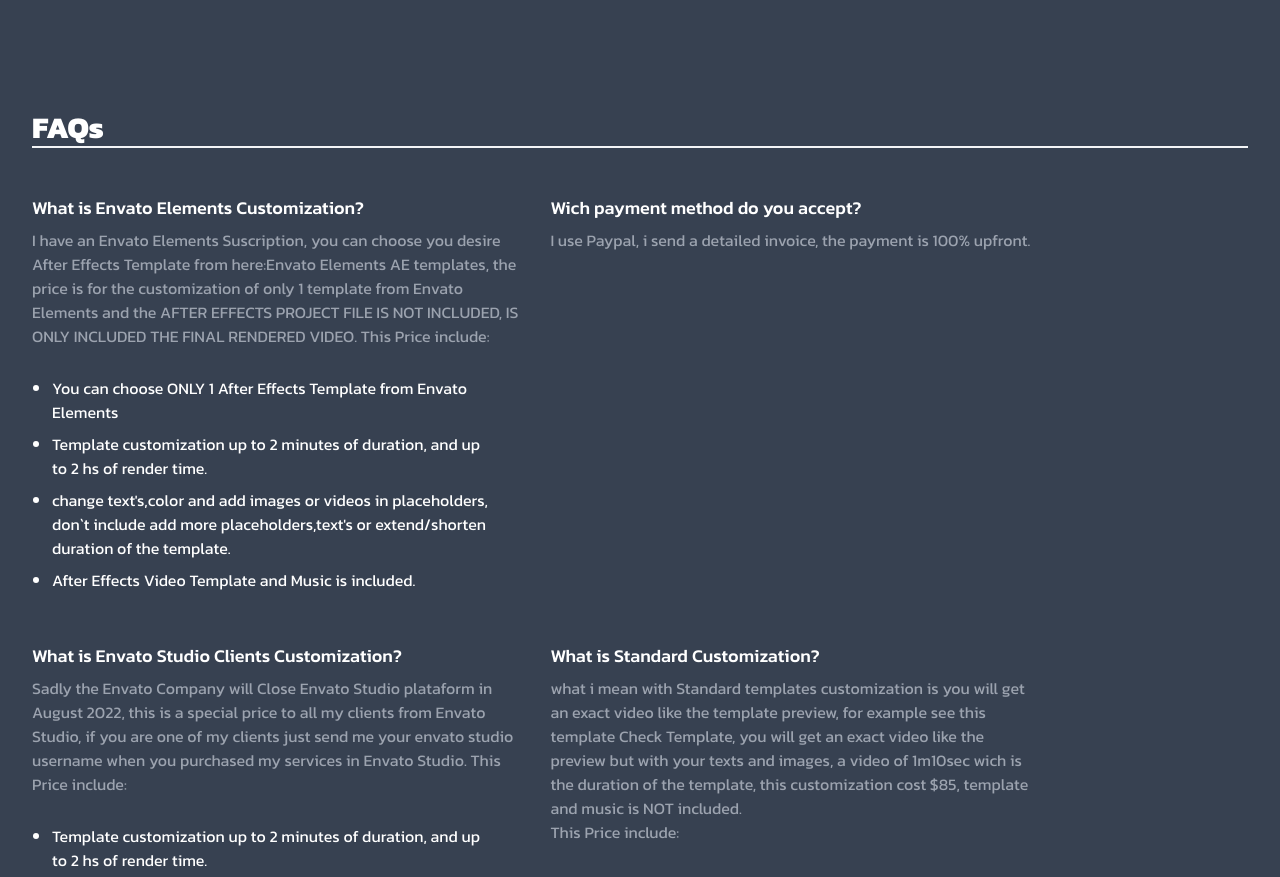
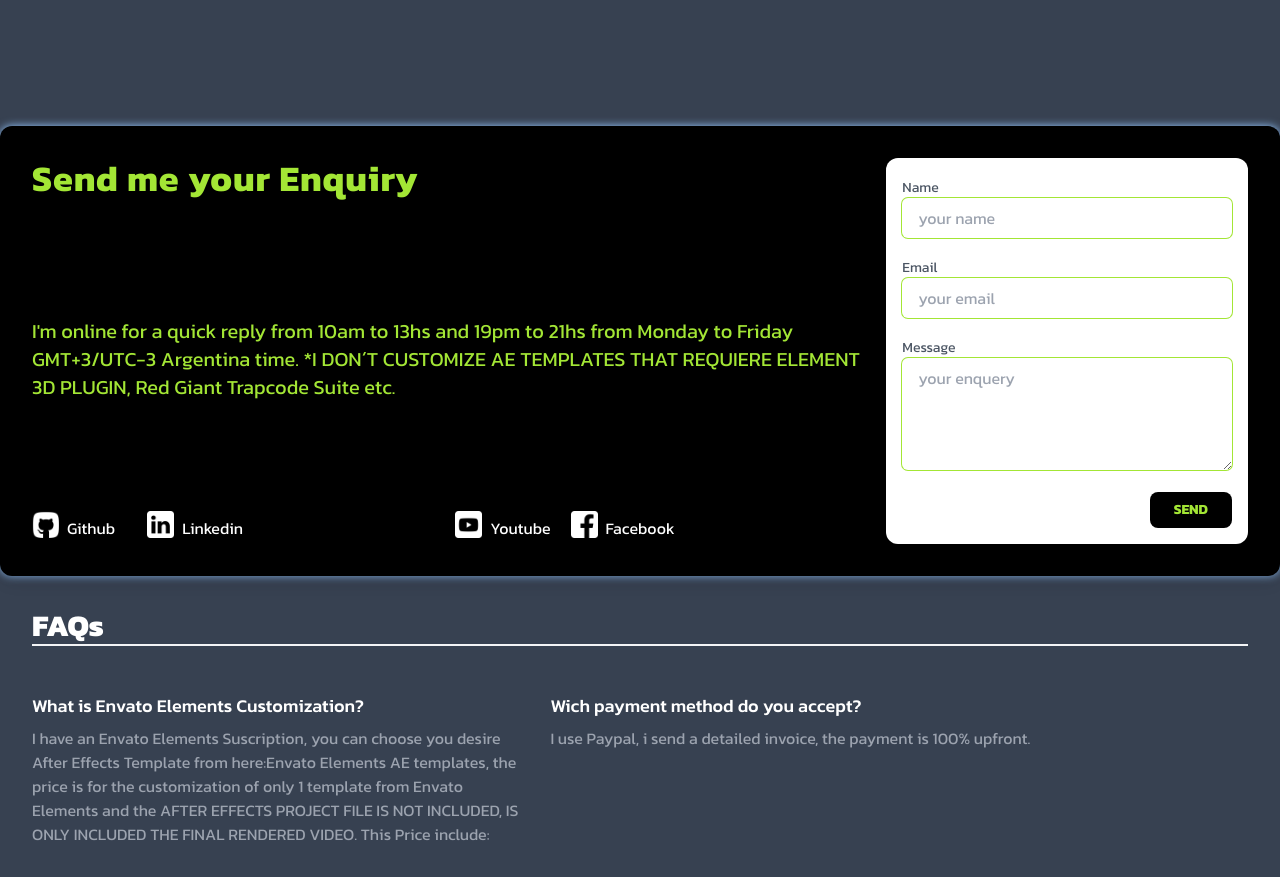
Before and after one commit to gfxargentina/blog-graphcms-gfxargentina, a Next.js app: page /gfxmotion in a window 1280 px wide. Shown: the part 2182-3059 px from the top of the page. Built offline with nearby package versions, Linux system fonts and the light colour scheme; no server answers.

Commit message:
add contact form in gfxmotion page

```diff
--- a/pages/gfxmotion.jsx
+++ b/pages/gfxmotion.jsx
@@ -2,6 +2,7 @@
 
 import ReactPlayer from 'react-player'
 import Modal from '../components/Modal'
+import ContactGfx from '../sections/ContactGfx'
 
 function Gfxmotion() {
   //pone en true la prop que se le pasa al componente Modal
@@ -341,6 +342,8 @@
         </div>
       </div>
 
+      <ContactGfx />
+
       {/* FAQS */}
 
       <div class="flex flex-col p-2 md:mx-auto md:max-w-screen-xl md:p-8">
--- /dev/null
+++ b/sections/ContactGfx.jsx
@@ -0,0 +1,270 @@
+import React, { useState } from 'react'
+import Image from 'next/image'
+import facebook from '../public/facebook2.png'
+import youtube from '../public/youtube2.png'
+import linkedin from '../public/linkedin2.png'
+import github from '../public/github2.png'
+import { useFormik } from 'formik'
+import emailjs from 'emailjs-com'
+
+const ContactGfx = () => {
+  const [alert, setAlert] = useState(false)
+  const formik = useFormik({
+    initialValues: {
+      nombre: '',
+      email: '',
+      mensaje: '',
+    },
+    onSubmit: (values) => {
+      // fetch('/api/mail', {
+      //   method: 'post',
+      //   body: JSON.stringify(values),
+      // })
+      sendEmail(values)
+
+      formik.resetForm()
+      setAlert(true)
+      setTimeout(() => {
+        setAlert(false)
+      }, 5000)
+    },
+  })
+
+  const sendEmail = (e) => {
+    emailjs
+      .sendForm(
+        process.env.NEXT_PUBLIC_SERVICE_ID,
+        'gfxargentina',
+        '#contact-form',
+        process.env.NEXT_PUBLIC_YOUR_PUBLIC_KEY
+      )
+      .then(
+        (result) => {
+          console.log(result.text)
+        },
+        (error) => {
+          console.log(error.text)
+        }
+      )
+  }
+
+  return (
+    <div className="mt-12 flex w-full items-center justify-center">
+      <div className="relative">
+        <div className="absolute inset-0 rounded-xl bg-blue-300 blur-sm"></div>
+        <div className="relative flex w-full max-w-7xl  flex-col space-y-6 rounded-xl bg-black  p-8 text-white shadow-lg md:flex-row md:space-x-6 md:space-y-0  ">
+          <div className="flex flex-col justify-between space-y-10">
+            <h1 className="text-4xl font-bold tracking-wide text-lime-400 ">
+              Send me your Enquiry
+            </h1>
+            <p className="w-auto pt-2 text-xl text-lime-400">
+              I'm online for a quick reply from 10am to 13hs and 19pm to 21hs
+              from Monday to Friday GMT+3/UTC-3 Argentina time. *I DON´T
+              CUSTOMIZE AE TEMPLATES THAT REQUIERE ELEMENT 3D PLUGIN, Red Giant
+              Trapcode Suite etc.
+            </p>
+
+            <div className="xs:grid-cols-2 grid  gap-4 md:grid-cols-2">
+              <div className="">
+                <div className="mr-8 inline-flex items-center space-x-2">
+                  <div className="">
+                    <Image
+                      className="text-white"
+                      width="27"
+                      height="27"
+                      src={github}
+                      alt="github icon"
+                    />
+                  </div>
+
+                  <a
+                    href="https://github.com/gfxargentina"
+                    target="_blank"
+                    rel="noopener noreferrer"
+                  >
+                    <span>Github</span>
+                  </a>
+                </div>
+
+                <div className="inline-flex items-center space-x-2">
+                  <div className="">
+                    <Image
+                      width="27"
+                      height="27"
+                      src={linkedin}
+                      alt="facebook icon"
+                    />
+                  </div>
+                  <a
+                    href="https://www.linkedin.com/in/luischilo-webdev/"
+                    target="_blank"
+                    rel="noopener noreferrer"
+                  >
+                    <span>Linkedin</span>
+                  </a>
+                </div>
+              </div>
+
+              <div className="">
+                <div className="mr-5 inline-flex items-center space-x-2">
+                  <div className="">
+                    <Image
+                      width="27"
+                      height="27"
+                      src={youtube}
+                      alt="facebook icon"
+                    />
+                  </div>
+                  <a
+                    href="https://www.youtube.com/user/gfxargentina"
+                    target="_blank"
+                    rel="noopener noreferrer"
+                  >
+                    <span>Youtube</span>
+                  </a>
+                </div>
+
+                <div className="inline-flex items-center space-x-2">
+                  <div className="">
+                    <Image
+                      width="27"
+                      height="27"
+                      src={facebook}
+                      alt="facebook icon"
+                    />
+                  </div>
+                  <a
+                    href="https://es-la.facebook.com/gfxargentinavideos/"
+                    target="_blank"
+                    rel="noopener noreferrer"
+                  >
+                    <span>Facebook</span>
+                  </a>
+                </div>
+              </div>
+            </div>
+            {/* <div className="space-x-10">
+              <a href="#" className="text-white">
+                <Image
+                  className="text-white"
+                  width="27"
+                  height="27"
+                  src={github}
+                  alt="github icon"
+                />
+              </a>
+              <a href="#">
+                <Image
+                  width="27"
+                  height="27"
+                  src={youtube}
+                  alt="youtube icon"
+                />
+              </a>
+              <a href="#">
+                <Image
+                  width="27"
+                  height="27"
+                  src={linkedin}
+                  alt="linkedin icon"
+                />
+              </a>
+              <a href="#">
+                <Image
+                  width="27"
+                  height="27"
+                  src={facebook}
+                  alt="facebook icon"
+                />
+              </a>
+            </div> */}
+          </div>
+
+          <div className="w-80 rounded-xl bg-white p-4 shadow-lg md:w-2/3">
+            <form
+              method="POST"
+              name="contact"
+              onSubmit={formik.handleSubmit}
+              className="flex flex-col space-y-4"
+              action=""
+              id="contact-form"
+            >
+              <div>
+                <label className="text-sm text-gray-600" htmlFor="nombre">
+                  Name
+                </label>
+                <input
+                  required
+                  minLength={3}
+                  id="nombre"
+                  onChange={formik.handleChange}
+                  value={formik.values.nombre}
+                  type="text"
+                  placeholder="your name"
+                  name="nombre"
+                  className=" w-full rounded-md px-4 py-2 text-black outline-none ring-1 ring-lime-400 focus:ring-2 focus:ring-lime-400"
+                />
+              </div>
+
+              <div>
+                <label className="text-sm text-gray-600" htmlFor="email">
+                  Email
+                </label>
+                <input
+                  required
+                  id="email"
+                  onChange={formik.handleChange}
+                  value={formik.values.email}
+                  type="email"
+                  name="email"
+                  placeholder="your email"
+                  className="w-full rounded-md px-4 py-2 text-black outline-none ring-1 ring-lime-400 focus:ring-2 focus:ring-lime-400"
+                />
+              </div>
+
+              <div>
+                <label className="text-sm text-gray-600" htmlFor="mensaje">
+                  Message
+                </label>
+                <textarea
+                  required
+                  minLength={20}
+                  id="mensaje"
+                  type="text"
+                  onChange={formik.handleChange}
+                  value={formik.values.mensaje}
+                  rows="4"
+                  name="mensaje"
+                  placeholder="your enquery"
+                  className="w-full rounded-md px-4 py-2 text-black outline-none ring-1 ring-lime-400 focus:ring-2 focus:ring-lime-400"
+                />
+              </div>
+              <button
+                type="submit"
+                className="inline-block self-end rounded-lg bg-black px-6 py-2 text-sm font-bold uppercase text-lime-400 hover:bg-lime-700 hover:text-white "
+              >
+                Send
+              </button>
+              {alert ? (
+                <div
+                  class="border-l-4 border-orange-500 bg-orange-100 p-4 text-orange-700"
+                  role="alert"
+                >
+                  <p class="font-bold">I received your message</p>
+                  <p>
+                    Thank you for contacting me, I will respond as soon as
+                    possible.
+                  </p>
+                </div>
+              ) : (
+                ''
+              )}
+            </form>
+          </div>
+        </div>
+      </div>
+    </div>
+  )
+}
+
+export default ContactGfx
```
